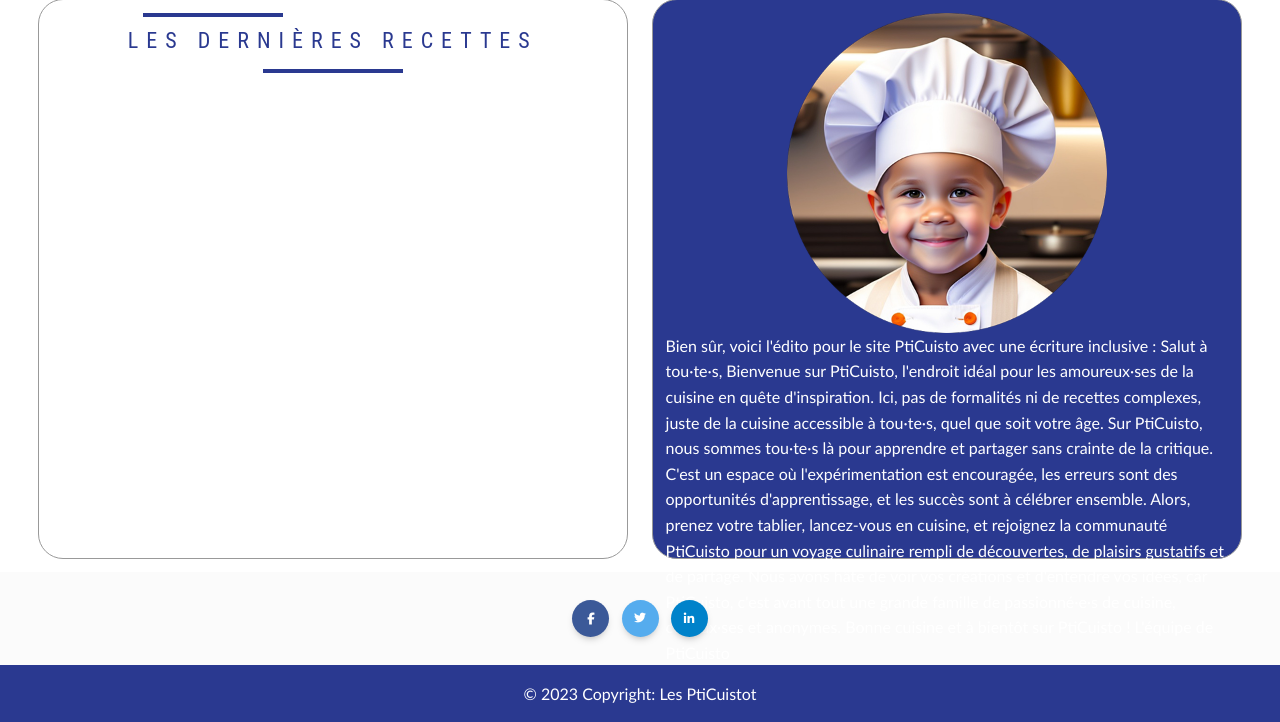
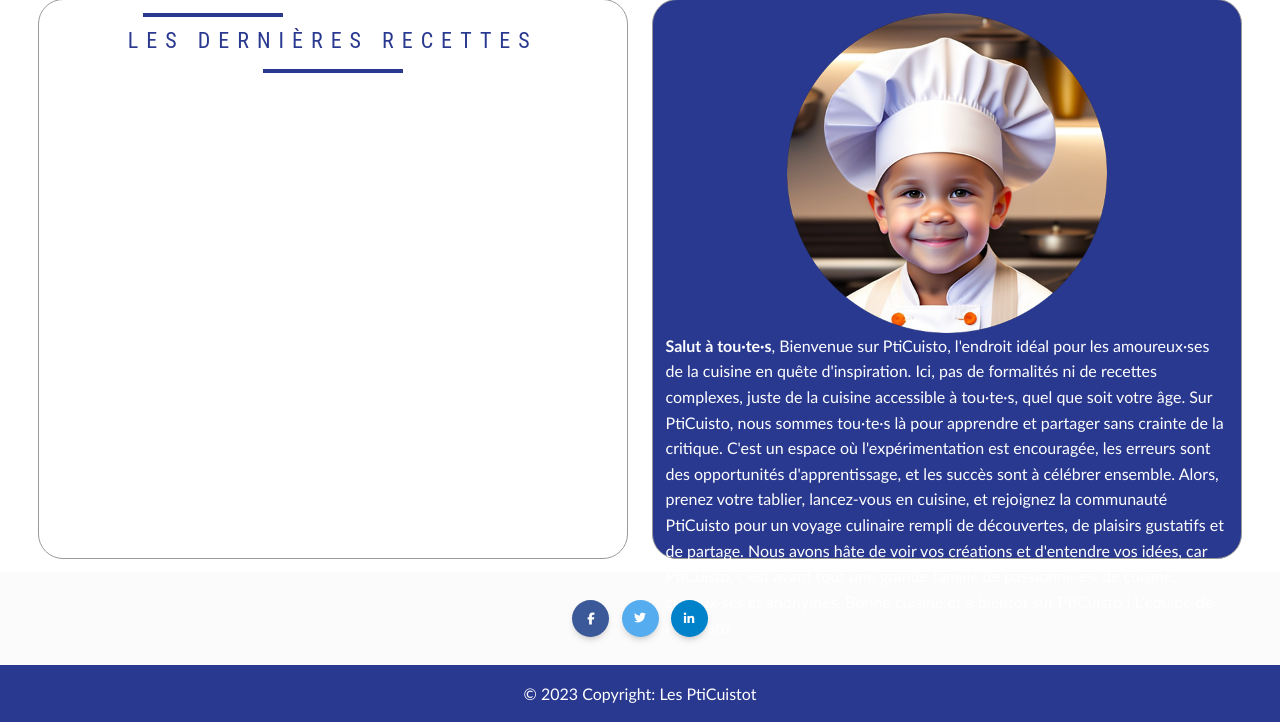
Before and after one commit to PtiCuistot/PtiCuistot, a PHP site: template php/template/index.php in a window 1280 px wide. Shown: the part 354-1076 px from the top of the page. Run offline with PHP 8.4, Linux system fonts and the light colour scheme; the template is opened without the code that fills it, so the values that code supplies are empty; some libraries are stand-ins or nearby versions.

Commit message:
Update edito

```diff
--- a/php/template/index.php
+++ b/php/template/index.php
@@ -42,9 +42,7 @@
                 <img src="assets/images/Pticuisto.png" alt="PtiCuisto img">
             </div>
             <p>
-            Bien sûr, voici l'édito pour le site PtiCuisto avec une écriture inclusive :
-
-Salut à tou·te·s,
+<b>Salut à tou·te·s</b>,
 
 Bienvenue sur PtiCuisto, l'endroit idéal pour les amoureux·ses de la cuisine en quête d'inspiration. Ici, pas de formalités ni de recettes complexes, juste de la cuisine accessible à tou·te·s, quel que soit votre âge.
 
```
